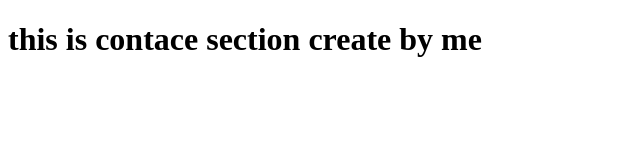
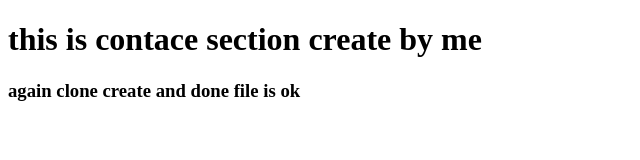
Before and after one commit to akshay7973804711/gitpra_2nd-time, a plain HTML site: page contact.html in a window 1280 px wide. Shown: the whole page, without its empty margins (0-640 px from the left). Drawn offline with Linux system fonts and the light colour scheme.

Commit message:
clone commit done

```diff
--- a/contact.html
+++ b/contact.html
@@ -10,5 +10,6 @@
     <div class="ok22"></div>
     <div class="ok22"></div>
     <div class="ok22"></div>
+    <h3>again clone create and done file is ok</h3>
 </body>
 </html>
```
